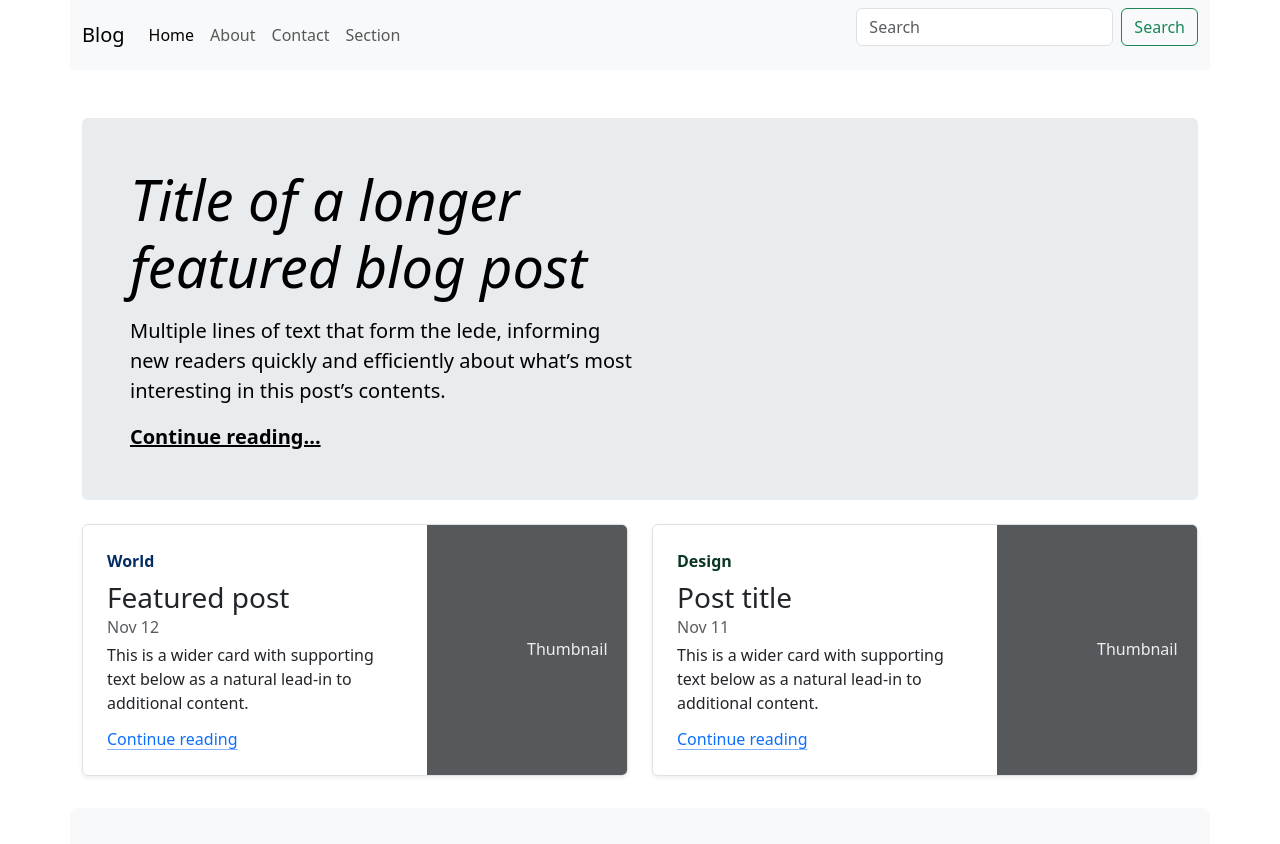
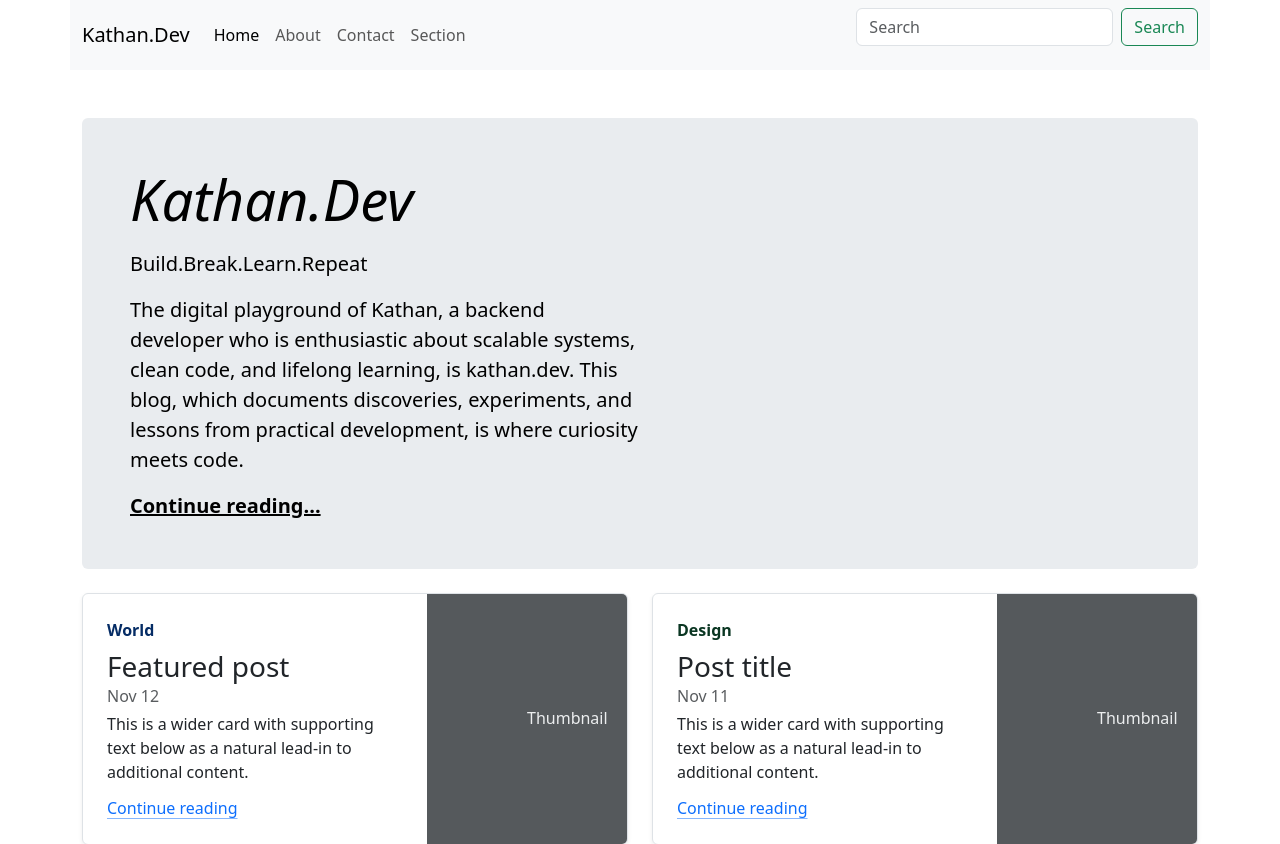
Before and after one commit to Kathan1999/Blog, a Django app: page / in a window 1280 px wide. Shown: the top 844 px of the page. Run offline with Django 5.2, Linux system fonts and the light colour scheme.

Commit message:
home introduction has been added

```diff
--- a/Home/templates/index.html
+++ b/Home/templates/index.html
@@ -13,7 +13,7 @@
     <!-- Header section code -->
     <nav class="navbar navbar-expand-lg bg-body-tertiary container">
         <div class="container-fluid">
-          <a class="navbar-brand" href="#">Blog</a>
+          <a class="navbar-brand" href="#">Kathan.Dev</a>
           <button class="navbar-toggler" type="button" data-bs-toggle="collapse" data-bs-target="#navbarSupportedContent" aria-controls="navbarSupportedContent" aria-expanded="false" aria-label="Toggle navigation">
             <span class="navbar-toggler-icon"></span>
           </button>
@@ -29,7 +29,7 @@
                 <a class="nav-link" href="#">Contact</a>
               </li>
               <li class="nav-item">
-                <a class="nav-link" aria-disabled="false">Section</a>
+                <a class="nav-link">Section</a>
               </li>
             </ul>
             <form class="d-flex" role="search">
@@ -45,8 +45,9 @@
     <main class="container">
       <div class="p-4 p-md-5 mb-4 rounded text-body-emphasis bg-body-secondary">
           <div class="col-lg-6 px-0">
-              <h1 class="display-4 fst-italic">Title of a longer featured blog post</h1>
-              <p class="lead my-3">Multiple lines of text that form the lede, informing new readers quickly and efficiently about what’s most interesting in this post’s contents.</p>
+              <h1 class="display-4 fst-italic">Kathan.Dev</h1>
+              <p class="lead my-3">Build.Break.Learn.Repeat</p>
+              <p class="lead my-3">The digital playground of Kathan, a backend developer who is enthusiastic about scalable systems, clean code, and lifelong learning, is kathan.dev. This blog, which documents discoveries, experiments, and lessons from practical development, is where curiosity meets code.</p>
               <p class="lead mb-0">
                   <a href="#" class="text-body-emphasis fw-bold">Continue reading...</a>
               </p>
--- a/Home/views.py
+++ b/Home/views.py
@@ -1,6 +1,5 @@
 from django.shortcuts import render, HttpResponse
 from Home.models import Contact
-from django.core.mail import send_mail
 # Create your views here.
 
 def index(request):
@@ -11,12 +10,4 @@
         message = request.POST.get('message')
         contact = Contact(name=name, subject=subject, email=email, message=message)
         contact.save()
-        message_body = f"Name: {name}\nEmail: {email}\n\nMessage:\n{message}"
-
-        send_mail(
-            subject,
-            message_body,
-            email,
-            ['shethkathan4@gmail.com']
-        )
     return render(request, 'index.html')
```
Also changed, not shown: Blog/settings.py (+0 -7 lines), db.sqlite3.
